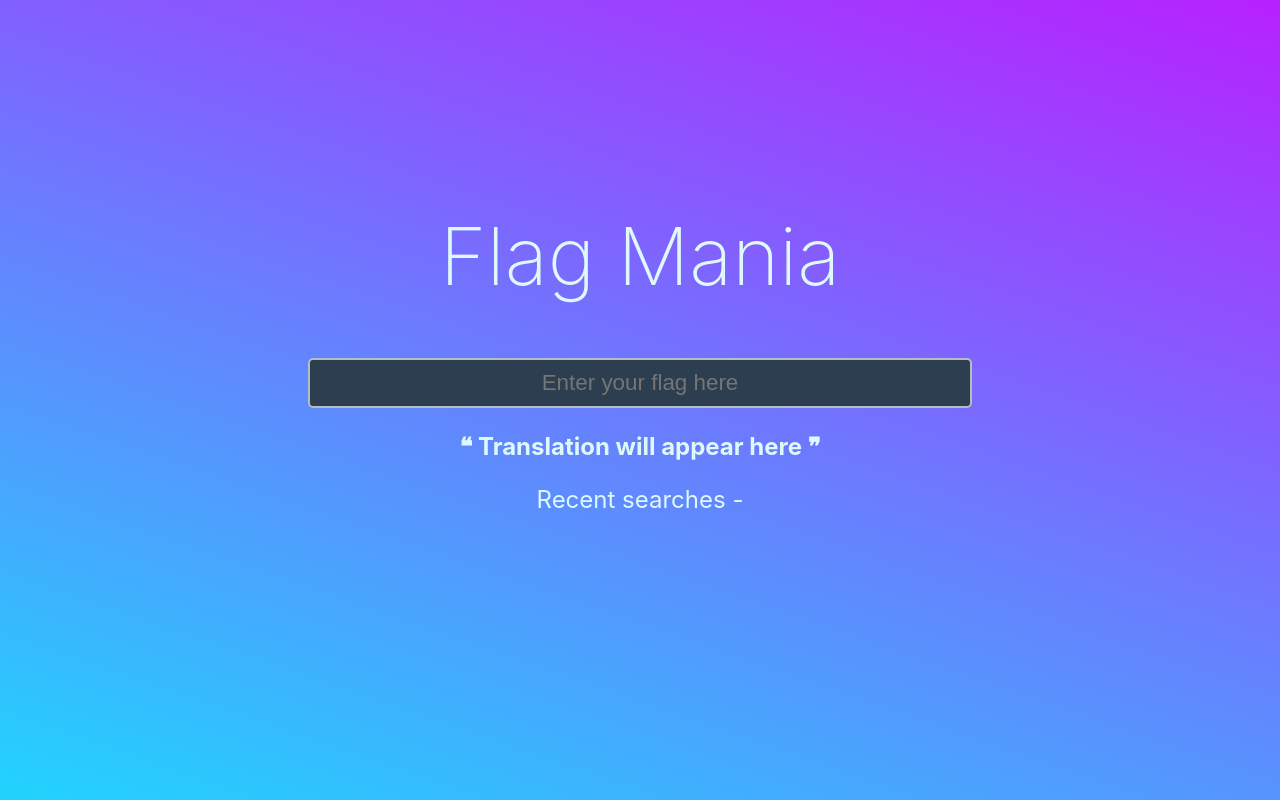
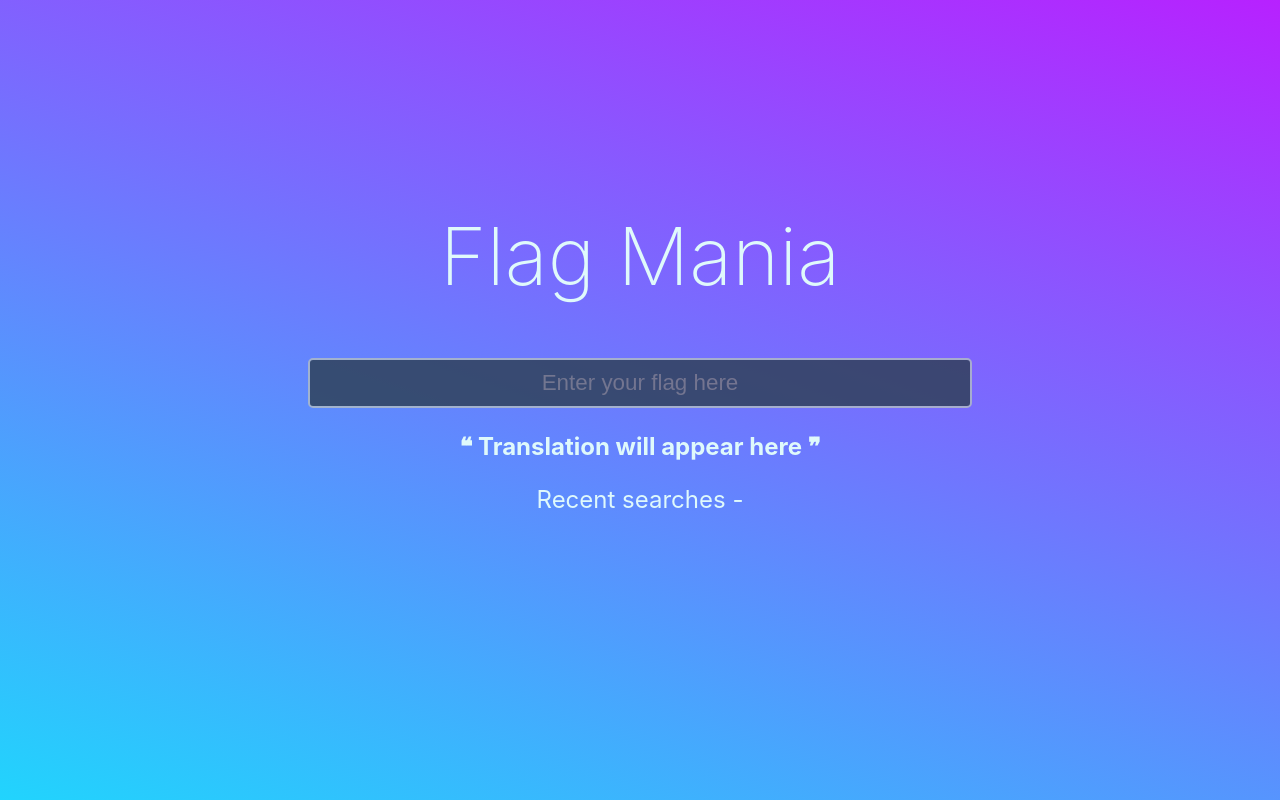
Before and after one commit to ShiviPro/flag-mania, a React (Create React App) app: page / in a window 1280 px wide. Built offline with nearby package versions, Linux system fonts and the light colour scheme.

Commit message:
style: -ed searchBar's opacity to +se visibility

```diff
--- a/src/App.css
+++ b/src/App.css
@@ -17,6 +17,7 @@
   background-color: var(--black);
   color: var(--white);
   border: 2px solid var(--off-white);
+  opacity: 80%;
 }
 
 .translation {
```
